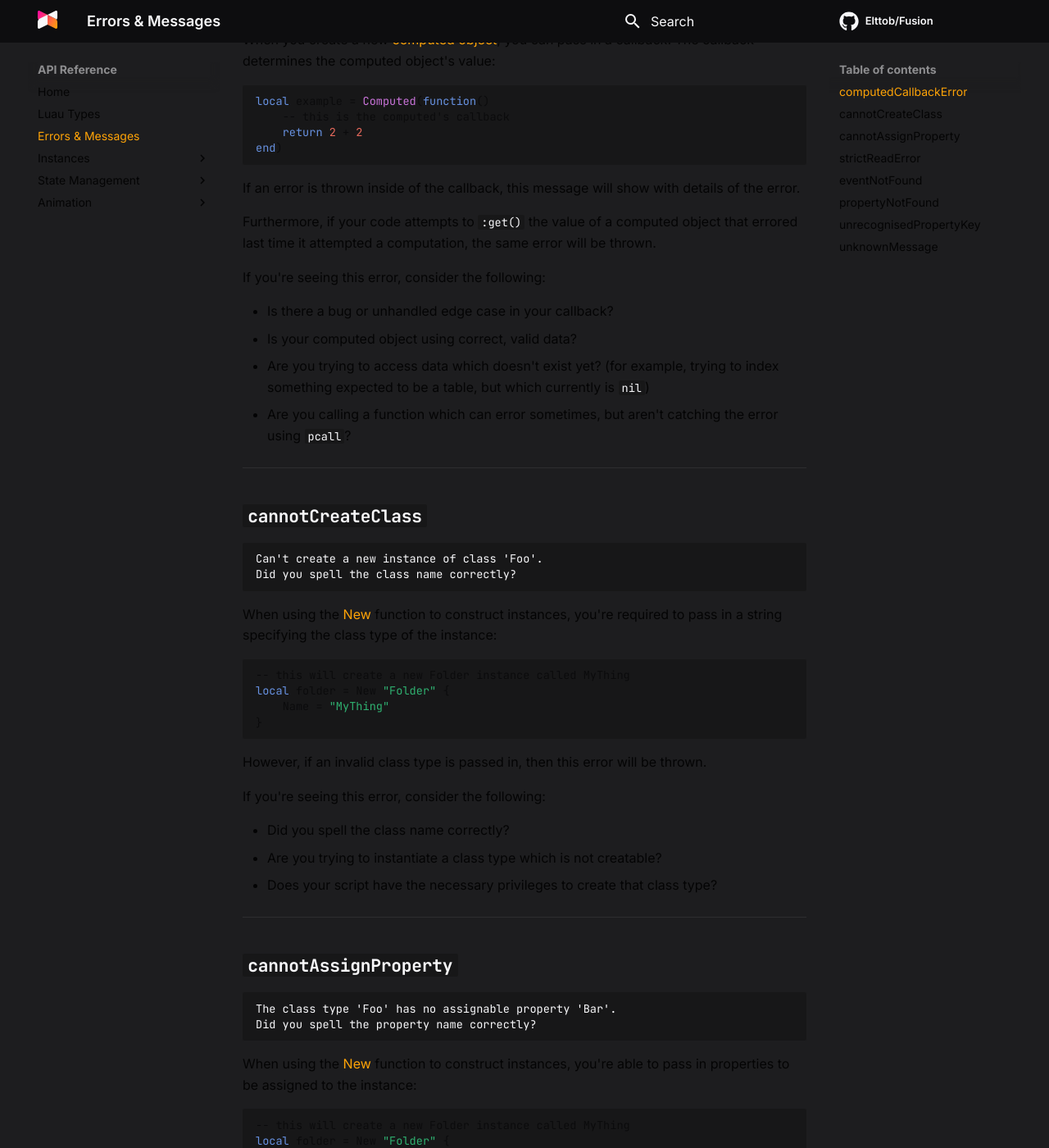
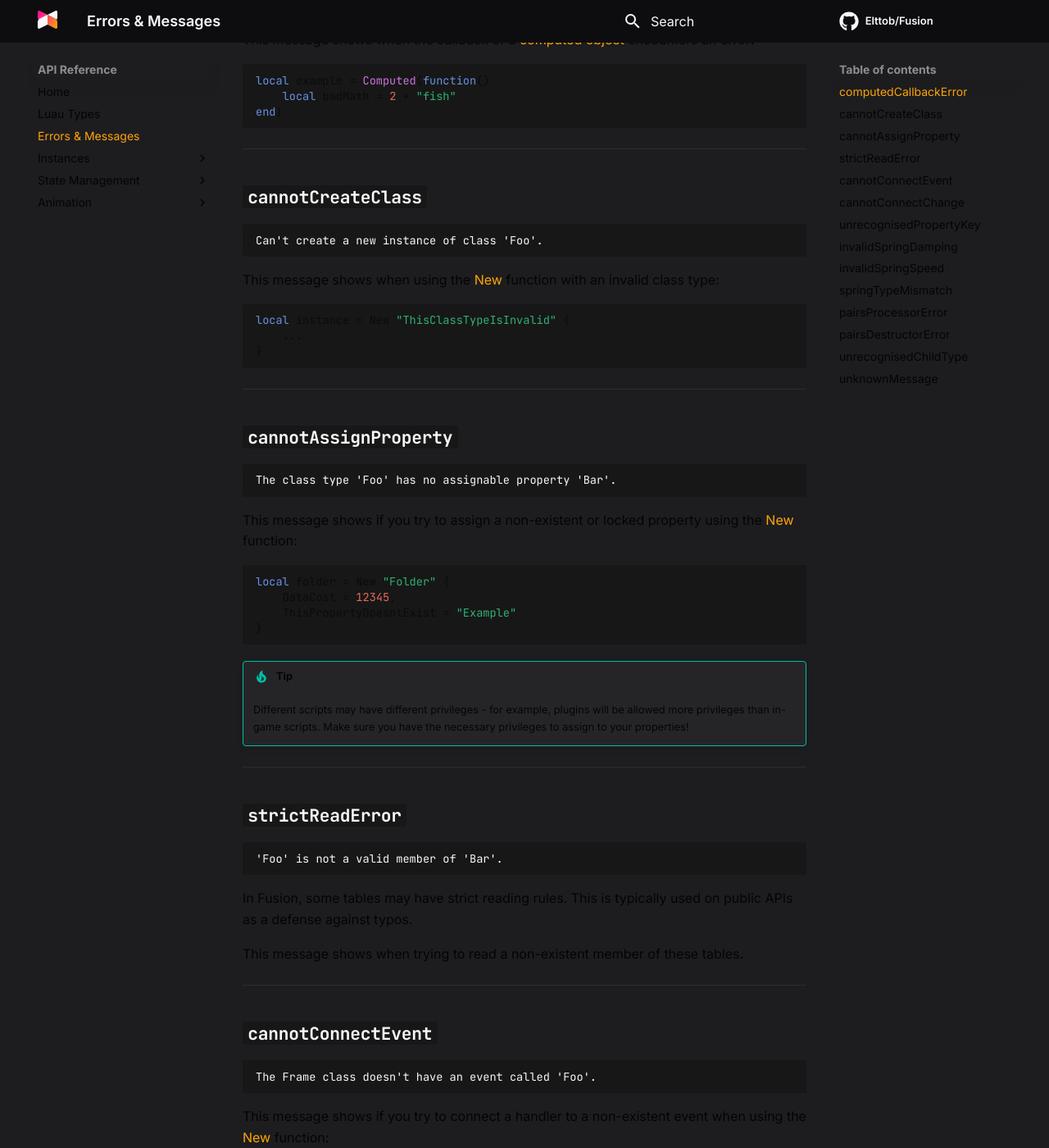
Before and after one commit to dphfox/Fusion, an MkDocs documentation site: the page built from docs/api-reference/errors-and-messages.md, in a window 1280 px wide and 1400 px high, scrolled down 461 px. Shown: the whole window at 82% size. Built offline with MkDocs 1.6.1 and Material for MkDocs 9.7.7, drawn with Linux system fonts in a browser that asks for light colours; comment, search, counter and statistics services are not loaded; some of the changed text lies outside the part shown.

Commit message:
Finish documenting errors

````diff
--- a/docs/api-reference/errors-and-messages.md
+++ b/docs/api-reference/errors-and-messages.md
@@ -12,30 +12,14 @@ On this page, you can learn more about any error messages you're receiving.
 Computed callback error: attempt to index a nil value
 ```
 
-When you create a new [computed object](../computed), you
-can pass in a callback. The callback determines the computed object's value:
+This message shows when the callback of a [computed object](../computed)
+encounters an error:
 
 ```Lua
 local example = Computed(function()
-	-- this is the computed's callback
-	return 2 + 2
+	local badMath = 2 + "fish"
 end)
 ```
-
-If an error is thrown inside of the callback, this message will show with
-details of the error.
-
-Furthermore, if your code attempts to `:get()` the value of a computed object
-that errored last time it attempted a computation, the same error will be thrown.
-
-If you're seeing this error, consider the following:
-
-- Is there a bug or unhandled edge case in your callback?
-- Is your computed object using correct, valid data?
-- Are you trying to access data which doesn't exist yet? (for example, trying
-to index something expected to be a table, but which currently is `nil`)
-- Are you calling a function which can error sometimes, but aren't catching the
-error using `pcall`?
 
 -----
 
@@ -43,26 +27,16 @@ error using `pcall`?
 
 ```
 Can't create a new instance of class 'Foo'.
-Did you spell the class name correctly?
 ```
 
-When using the [New](../new) function to construct instances,
-you're required to pass in a string specifying the class type of the instance:
+This message shows when using the [New](../new) function with an invalid class
+type:
 
 ```Lua
--- this will create a new Folder instance called MyThing
-local folder = New "Folder" {
-	Name = "MyThing"
+local instance = New "ThisClassTypeIsInvalid" {
+	...
 }
 ```
-
-However, if an invalid class type is passed in, then this error will be thrown.
-
-If you're seeing this error, consider the following:
-
-- Did you spell the class name correctly?
-- Are you trying to instantiate a class type which is not creatable?
-- Does your script have the necessary privileges to create that class type?
 
 -----
 
@@ -70,26 +44,22 @@ If you're seeing this error, consider the following:
 
 ```
 The class type 'Foo' has no assignable property 'Bar'.
-Did you spell the property name correctly?
 ```
 
-When using the [New](../new) function to construct instances,
-you're able to pass in properties to be assigned to the instance:
+This message shows if you try to assign a non-existent or locked property using
+the [New](../new) function:
 
 ```Lua
--- this will create a new Folder instance called MyThing
 local folder = New "Folder" {
-	Name = "MyThing"
+	DataCost = 12345,
+	ThisPropertyDoesntExist = "Example"
 }
 ```
 
-However, if you attempt to assign a non-existent or locked property, then this
-error will be thrown.
-
-If you're seeing this error, consider the following:
-
-- Did you spell the property name correctly?
-- Does your script have the necessary privileges to assign that property?
+!!! tip
+	Different scripts may have different privileges - for example, plugins will
+	be allowed more privileges than in-game scripts. Make sure you have the
+	necessary privileges to assign to your properties!
 
 -----
 
@@ -97,77 +67,50 @@ If you're seeing this error, consider the following:
 
 ```
 'Foo' is not a valid member of 'Bar'.
-Did you spell the member name correctly?
 ```
 
 In Fusion, some tables may have strict reading rules. This is typically used on
 public APIs as a defense against typos.
 
-If you're seeing this error, consider the following:
-
-- Did you spell the member name correctly?
-- Are you trying to access a member that doesn't exist?
-	- You might encounter this problem after updating Fusion, if you're moving
-	to a version with breaking changes. Make sure to review your code for bugs!
+This message shows when trying to read a non-existent member of these tables.
 
 -----
 
-## `eventNotFound`
+## `cannotConnectEvent`
 
 ```
 The Frame class doesn't have an event called 'Foo'.
-Did you spell the event name correctly?
 ```
 
-When using the [New](../new) function to construct instances,
-you can register event handlers by using the [OnEvent](../onevent)
-function and passing an event name:
+This message shows if you try to connect a handler to a non-existent event when
+using the [New](../new) function:
 
 ```Lua
--- this will print a message when a user clicks this button
 local button = New "TextButton" {
-	[OnEvent "Activated"] = function()
-		print("I was clicked!")
+	[OnEvent "ThisEventDoesntExist"] = function()
+		...
 	end)
 }
 ```
 
-However, if no event with that name was found, then you'll see this error.
-
-If you're seeing this error, consider the following:
-
-- Did you spell the event name correctly?
-- Are you using a property name instead of an event name?
-	- If you want to handle property change events, consider using the `Changed`
-	event, or registering a property change handler using [OnChange](../onchange).
-
 -----
 
-## `propertyNotFound`
+## `cannotConnectChange`
 
 ```
 The Frame class doesn't have a property called 'Foo'.
-Did you spell the property name correctly?
 ```
 
-When using the [New](../new) function to construct instances,
-you can register property change handlers by using the [OnChange](../onchange)
-function and passing a property name:
+This message shows if you try to connect a handler to a non-existent property
+change event when using the [New](../new) function:
 
 ```Lua
--- this will print a message when a user types in this text box
-local button = New "TextBox" {
-	[OnChange "Text"] = function(newText)
-		print("You typed:", newText)
+local textBox = New "TextBox" {
+	[OnChange "ThisPropertyDoesntExist"] = function()
+		...
 	end)
 }
 ```
-
-However, if no property with that name was found, then you'll see this error.
-
-If you're seeing this error, consider the following:
-
-- Did you spell the property name correctly?
 
 -----
 
@@ -175,7 +118,6 @@ If you're seeing this error, consider the following:
 
 ```
 'number' keys aren't accepted in the property table of `New`.
-Make sure you're only passing strings or symbols as keys.
 ```
 
 When you create an instance in Fusion using [New](../new),
@@ -185,55 +127,158 @@ property change handlers, etc.
 This table is only expected to contain keys of two types:
 
 - string keys, e.g. `#!Lua Name = "Example"`
-- symbol keys, e.g. `#!Lua [OnEvent "Foo"] = ...`
+- a few symbol keys, e.g. `#!Lua [OnEvent "Foo"] = ...`
 
-If keys of a different type are present, it's usually not intentional. Fusion
-will ignore any key/value pairs with unrecognised key types, but will produce
-this warning to make sure you're aware of the issue.
+This message shows if Fusion finds a key of a different type, or if the key
+isn't one of the few symbol keys used in New:
 
-If you're getting this warning, consider the following:
+```Lua
+local folder = New "Folder" {
+	[Vector3.new()] = "Example",
 
-- Does your property table have an array part? For example:
+	"This", "Shouldn't", "Be", "Here"
+}
+```
+
+-----
+
+## `invalidSpringDamping`
+
+```
+The damping ratio for a spring must be >= 0. (damping was %.2f)
+```
+
+This message shows if you try to provide a damping ratio to a [spring](../spring)
+which is less than 0:
+
 ```Lua
-New "ScreenGui" {
-	Name = "Example",
+local speed = 10
+local damping = -12345
+local spring = Spring(state, speed, damping)
+```
 
-	-- this Frame isn't going to be added as a child!
-	-- it's being added to the array part of the table, and so it'll have a
-	-- number key, which will produce this warning
-	New "Frame" {
-		...
+Damping ratio must always be between 0 and infinity for a spring to be
+physically simulatable.
+
+-----
+
+## `invalidSpringSpeed`
+
+```
+The speed of a spring must be >= 0. (speed was %.2f)
+```
+
+This message shows if you try to provide a speed to a [spring](../spring) which
+is less than 0:
+
+```Lua
+local speed = -12345
+local spring = Spring(state, speed)
+```
+
+Since a speed of 0 is equivalent to a spring that doesn't move, any slower speed
+is not simulatable or physically sensible.
+
+-----
+
+## `springTypeMismatch`
+
+```
+The type 'number' doesn't match the spring's type 'Color3'.
+```
+
+Some methods on [spring](../spring) objects require incoming values to match
+the types previously being used on the spring.
+
+This message shows when an incoming value doesn't have the same type as values
+used previously on the spring:
+
+```Lua
+local colour = State(Color3.new(1, 0, 0))
+local colourSpring = Spring(colour)
+
+colourSpring:addVelocity(Vector2.new(2, 3))
+```
+
+-----
+
+## `pairsProcessorError`
+
+```
+ComputedPairs callback error: attempt to index a nil value
+```
+
+This message shows when the `processor` callback of a [ComputedPairs object](../computedpairs)
+encounters an error:
+
+```Lua
+local example = ComputedPairs(data, function(key, value)
+	local badMath = 2 + "fish"
+end)
+```
+
+-----
+
+## `pairsDestructorError`
+
+```
+ComputedPairs destructor error: attempt to index a nil value
+```
+
+This message shows when the `destructor` callback of a [ComputedPairs object](../computedpairs)
+encounters an error:
+
+```Lua
+local example = ComputedPairs(
+	data,
+	processor,
+	function(value)
+		local badMath = 2 + "fish"
+	end
+)
+```
+
+-----
+
+## `unrecognisedChildType`
+
+```
+'number' type children aren't accepted as children in `New`.
+```
+
+This message shows when attempting to pass something as a child which isn't an
+instance, table of instances, or state object containing an instance (when using
+the [New](../new.md) function):
+
+```Lua
+local instance = New "Folder" {
+	[Children] = {
+		1, 2, 3, 4, 5,
+
+		{true, false},
+
+		State(Enum.Material.Grass)
 	}
 }
 ```
-- If you're building the property table at runtime, are you accidentally indexing
-non-string or non-symbol parts of the table? For example:
-```Lua
-local propertyTable = {}
 
-for key, value in pairs(someData) do
-	-- are you sure that `key` is valid here?
-	-- if `someData` was an array, then `key` would be a number!
-	propertyTable[key] = value
-end
-
-New "Part" (propertyTable)
-```
+!!! note
+	Note that state objects are allowed to store `nil` to represent the absence
+	of an instance, as an exception to these rules.
 
 -----
 
 ## `unknownMessage`
 
 ```
-Unknown message - the code logging this message didn't provide a valid message
-ID.
+Unknown error: attempt to index a nil value
 ```
+
+If you see this message, it's almost certainly an internal bug, so make sure to
+get in contact so the issue can be fixed.
 
 When Fusion code attempts to log a message, warning or error, it needs to
 provide an ID. This ID is used to show the correct message, and serves as a
 simple, memorable identifier if you need to look up the message later.
 However, if that code provides an invalid ID, then the message will be replaced
 with this one.
-
-If you see this message, it's almost certainly an internal bug, so make sure to
-get in contact so the issue can be fixed.
````
